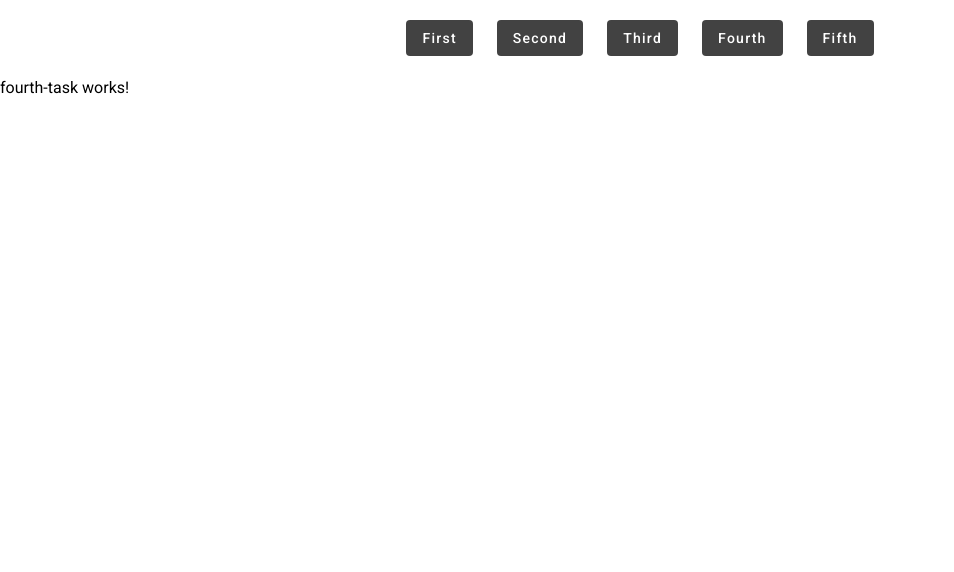
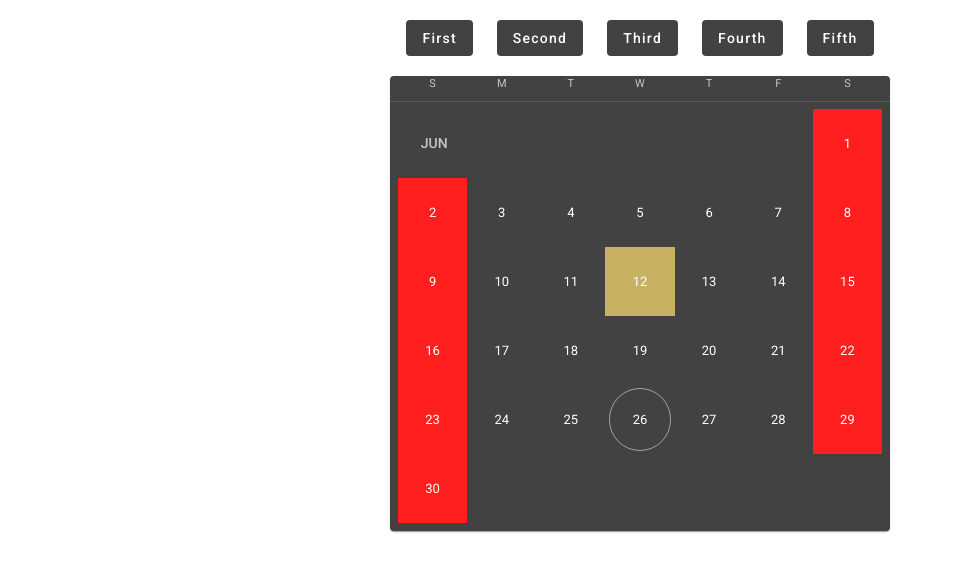
Before and after one commit to Aristocrat4/HiFive, an Angular app: page /fourth in a window 1280 px wide. Shown: the top 572 px of the page, without its empty margins (0-954 px from the left). Built offline with nearby package versions, Linux system fonts and the light colour scheme.

Commit message:
add calendar with custom colors

```diff
--- a/src/app/Pages/fourth-task/fourth-task.component.html
+++ b/src/app/Pages/fourth-task/fourth-task.component.html
@@ -1 +1,8 @@
-<p>fourth-task works!</p>
+<section class="container flex flex-col gap-5 justify-center my-0 mx-auto">
+  <mat-card class="demo-inline-calendar-card mx-auto">
+    <mat-calendar
+      [(selected)]="selected"
+      [dateClass]="dateClass"
+    ></mat-calendar>
+  </mat-card>
+</section>
--- a/src/app/Pages/fourth-task/fourth-task.component.scss
+++ b/src/app/Pages/fourth-task/fourth-task.component.scss
@@ -0,0 +1,19 @@
+button.example-custom-date-class {
+  background: orange;
+  border-radius: 100%;
+}
+.demo-inline-calendar-card {
+  width: 500px;
+}
+::ng-deep.mat-calendar-body-cell-container > button.sunday-class {
+  background-color: rgb(255, 31, 31) !important;
+}
+::ng-deep.mat-calendar-body-cell-container > button.saturday-class {
+  background-color: rgba(255, 31, 31) !important;
+}
+::ng-deep.mat-calendar-body-cell-container > button.special-date-class {
+  background-color: rgba(255, 224, 113, 0.703) !important;
+}
+::ng-deep.mat-calendar-header {
+  display: none;
+}
--- a/src/app/Pages/fourth-task/fourth-task.component.ts
+++ b/src/app/Pages/fourth-task/fourth-task.component.ts
@@ -1,12 +1,44 @@
-import { Component } from '@angular/core';
+import { Component, model } from '@angular/core';
+import { MatCardModule } from '@angular/material/card';
+import {
+  MatNativeDateModule,
+  provideNativeDateAdapter,
+} from '@angular/material/core';
+import {
+  MatCalendarCellClassFunction,
+  MatCalendarCellCssClasses,
+  MatDatepickerModule,
+} from '@angular/material/datepicker';
+import { MatFormFieldModule } from '@angular/material/form-field';
+import { MatInputModule } from '@angular/material/input';
 
 @Component({
   selector: 'app-fourth-task',
   standalone: true,
-  imports: [],
+  imports: [
+    MatFormFieldModule,
+    MatInputModule,
+    MatDatepickerModule,
+    MatCardModule,
+    MatNativeDateModule,
+  ],
+  providers: [provideNativeDateAdapter()],
   templateUrl: './fourth-task.component.html',
-  styleUrl: './fourth-task.component.scss'
+  styleUrl: './fourth-task.component.scss',
 })
 export class FourthTaskComponent {
+  selected = model<Date | null>(null);
 
+  dateClass = (date: Date): MatCalendarCellCssClasses => {
+    const day = date.getDate();
+
+    // Example: Color Sundays red and Saturdays blue
+    if (date.getDay() === 0) return 'sunday-class';
+    if (date.getDay() === 6) return 'saturday-class';
+
+    // Example: Color specific dates
+    if (day === 12) return 'special-date-class';
+
+    return '';
+  };
 }
```
